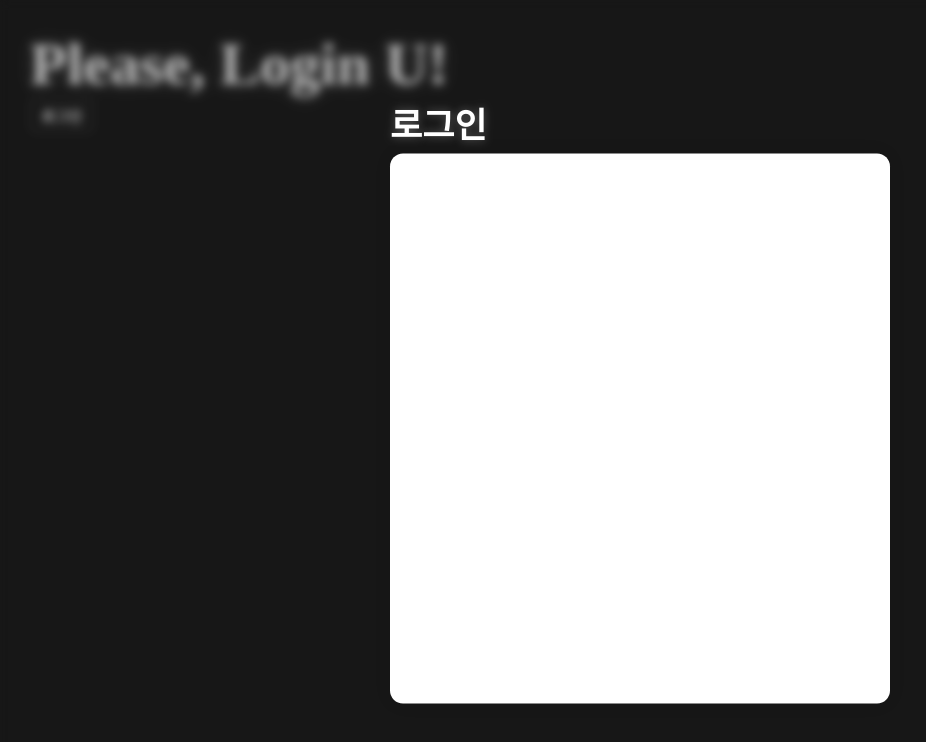
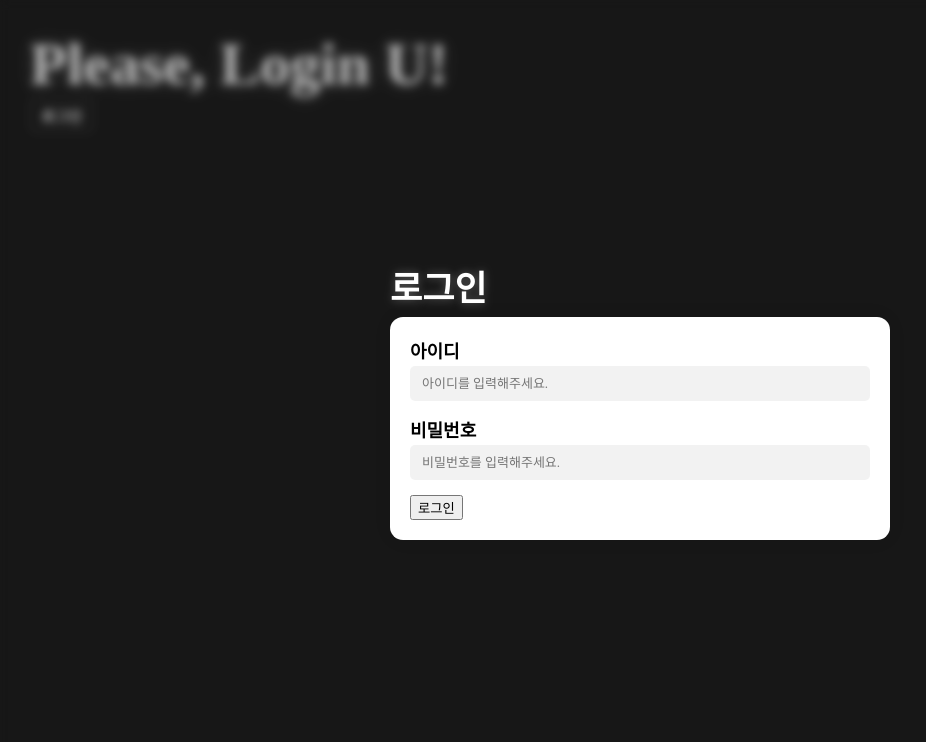
Before and after one commit to qazplm5602/SpringBootLogin_Practice, a React (Vite) app in the folder src/main/frontend/: page / in a window 1280 px wide. Shown: the top 742 px of the page, without its empty margins (0-926 px from the left). Built offline with nearby package versions, Linux system fonts and the light colour scheme; no server answers; a web font is replaced by a local one.

Commit message:
로그인 화면 이쁘게ㅔㅔ

```diff
--- a/src/main/frontend/src/components/Index/Index.jsx
+++ b/src/main/frontend/src/components/Index/Index.jsx
@@ -5,6 +5,7 @@ import Background from "../Recycle/BackgroundBox";
 import Button from "../Recycle/Button";
 import { Link } from "react-router-dom";
 import Section from "../Recycle/Section";
+import Input from "../Recycle/Input";
 
 export default function Index() {
     const login = useSelector(value => value.login);
@@ -30,9 +31,11 @@ export default function Index() {
 }
 
 function LoginBox() {
-    return <Background className={loginStyle.background}>
+    return <Background className={[loginStyle.background].join(" ")}>
         <Section title="로그인" isContainer={true} className={loginStyle.loginSection}>
-
+            <Input className={loginStyle.inputContainer} title="아이디" placeholder="아이디를 입력해주세요." type="text" />
+            <Input className={loginStyle.inputContainer} title="비밀번호" placeholder="비밀번호를 입력해주세요." type="password" />
+            <Button className={loginStyle.btn} text="로그인" />
         </Section>
     </Background>;
 }
--- a/src/main/frontend/src/components/Index/login.module.css
+++ b/src/main/frontend/src/components/Index/login.module.css
@@ -9,6 +9,12 @@
 
     background-color: rgba(0, 0, 0, 0.3);
     backdrop-filter: blur(5px);
+
+    transition: opacity 250ms;
+}
+
+.background.hide {
+    opacity: 0;
 }
 
 .loginSection {
@@ -16,7 +22,13 @@
 
     top: 50%;
     left: 50%;
-    transform: translate(-50%, -50%);
+    transform: translate(-50%, -50%) scale(1);
+
+    transition: transform 250ms;
+}
+
+.background.hide > .loginSection {
+    transform: translate(-50%, -50%) scale(0.8);
 }
 
 .loginSection > h1 {
@@ -30,7 +42,7 @@
 
 .loginSection > main {
     width: 500px;
-    height: 550px;
+    height: max-content;
     background-color: white;
     box-shadow: 0 0 20px rgba(0, 0, 0, 0.1);
 
@@ -42,9 +54,54 @@
     transition: width 250ms, height 250ms;
 }
 
-@media screen and (max-width: 1100px) {
-    .loginSection > main {
-        /* width: 800px; */
-        height: 450px;
+@media screen and (min-width: 1500px) {
+    .loginSection {
+        transform: translate(-50%, -50%) scale(1.3);
+    }
+    .background.hide > .loginSection {
+        transform: translate(-50%, -50%) scale(1.1);
     }
 }
+
+.inputContainer {
+    display: block;
+
+    width: 100%;
+
+    margin-bottom: 15px;
+}
+
+.inputContainer > span {
+    font-weight: 600;
+    font-size: 18px;
+}
+
+.inputContainer > input {
+    width: 100%;
+    height: 35px;
+
+    font-size: 13px;
+
+    margin-top: 3px;
+    padding: 5px 10px;
+
+    border-radius: 5px;
+    /* border: 2px solid rgb(230, 109, 109); */
+    border: 2px solid transparent;
+
+    outline: none;
+    /* border: none; */
+    background-color: rgba(0, 0, 0, 0.05);
+
+
+    box-sizing: border-box;
+    transition: background-color 250ms, border 250ms;
+}
+
+.inputContainer > input:hover {
+    background-color: rgba(0, 0, 0, 0.08);
+}
+
+.loginSection .btn {
+    position: relative;
+}
--- a/src/main/frontend/src/components/Recycle/Input.jsx
+++ b/src/main/frontend/src/components/Recycle/Input.jsx
@@ -0,0 +1,6 @@
+export default function Input({ title, type, placeholder, value, onChange, ...props }) {
+    return <div {...props} >
+        <span>{title}</span>
+        <input type={type} placeholder={placeholder} value={value} onChange={onChange} />
+    </div>
+}
```
